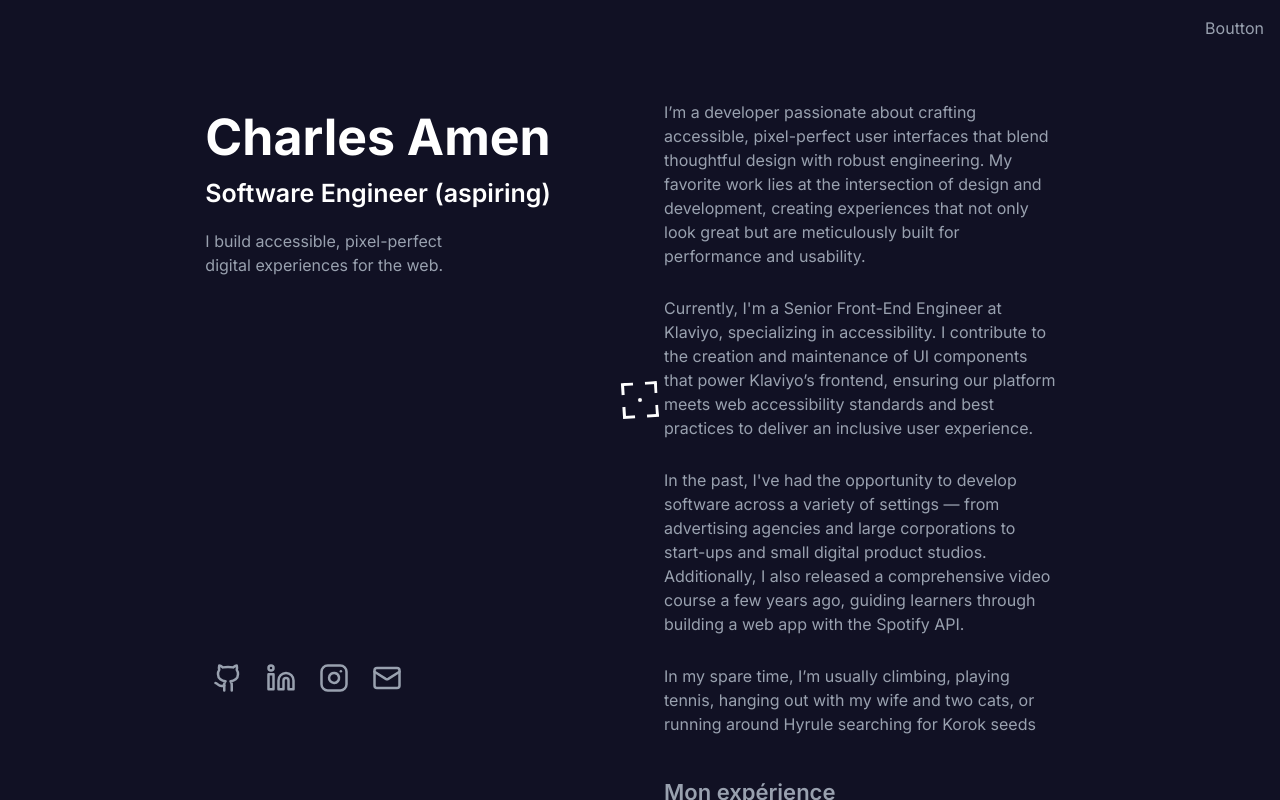
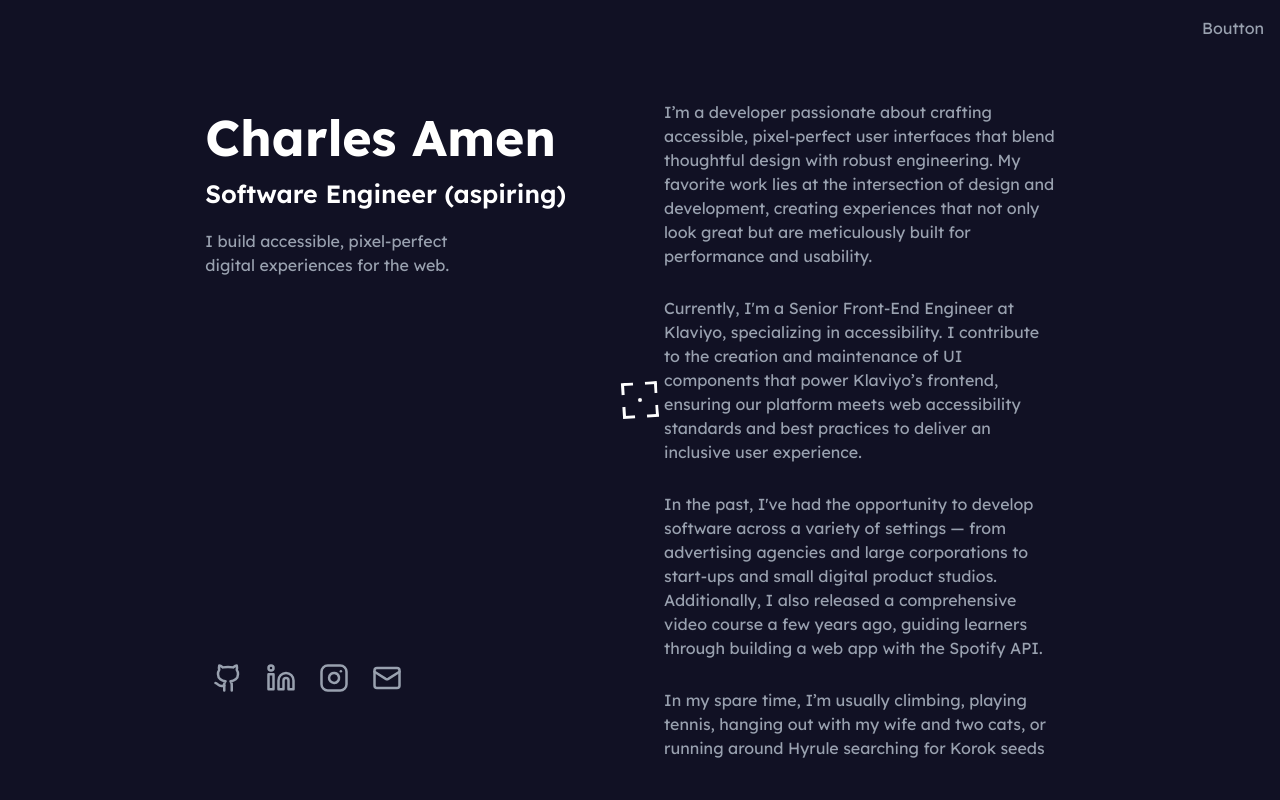
Before and after one commit to devMeno/charles_amen_portfolio, a Next.js app: page / in a window 1280 px wide. Built offline with nearby package versions, Linux system fonts and the light colour scheme.

Commit message:
Change police: from Inter to Lexend

```diff
--- a/app/layout.tsx
+++ b/app/layout.tsx
@@ -1,11 +1,11 @@
 "use client"
 import type { Metadata } from "next";
-import { Geist, Geist_Mono, Inter } from "next/font/google";
+import { Inter, Atkinson_Hyperlegible, Lexend } from "next/font/google";
 import "./globals.css";
 import CircularText from "@/components/CircularText";
 import TargetCursor from "@/components/TargetCursor";
 
-const inter = Inter({
+const lexend = Lexend({
   variable: "--font-geist-sans",
   subsets: ["latin"],
 });
@@ -23,7 +23,7 @@ export default function RootLayout({
   return (
     <html lang="en">
       <body
-        className={`${inter.className} antialiased bg-[#111124] text-gray-400 relative w-full h-full`}
+        className={`${lexend.className} antialiased bg-[#111124] text-gray-400 relative w-full h-full`}
       >
       <div className={'fixed inset-0 -z-10'}>
           {/*<LiquidEther
```
Also changed, not shown: app/page.tsx (+2 -2 lines).
